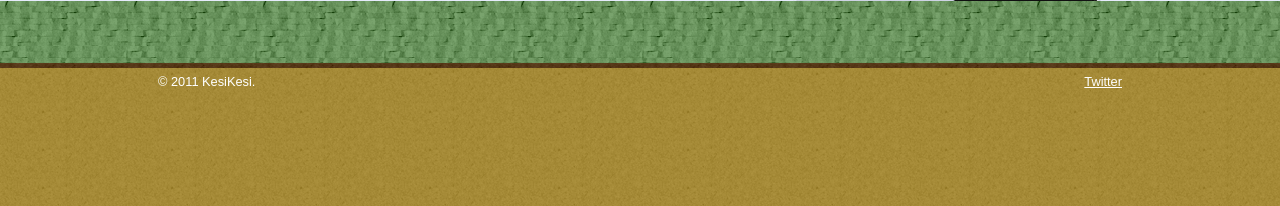
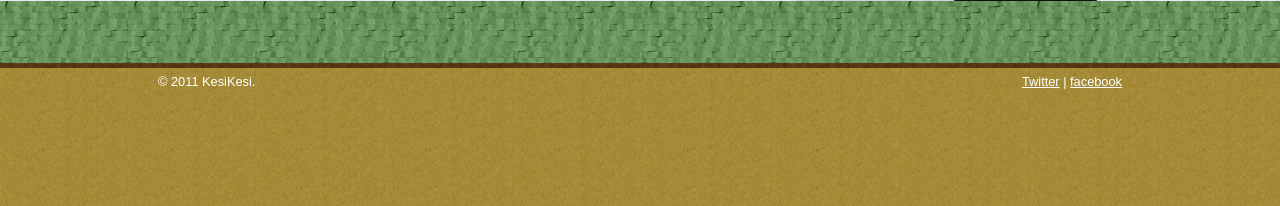
Before and after one commit to Atrac613/kesikesi-GAE, a Python web app: template src/templates/index.html in a window 1280 px wide. Shown: the part 594-800 px from the top of the page. Run offline with Jinja, Linux system fonts and the light colour scheme; the template is opened without the code that fills it, so the values that code supplies are empty; some libraries are stand-ins or nearby versions; some web fonts are replaced.

Commit message:
add facebook link.

```diff
--- a/src/templates/index.html
+++ b/src/templates/index.html
@@ -92,7 +92,7 @@ $(function() {
 			&copy; 2011 KesiKesi.
 		</div>
 		<div id="contacts_info">
-			<a href="http://twitter.com/kesikesi_me">Twitter</a>
+			<a href="http://twitter.com/kesikesi_me">Twitter</a> | <a href="https://www.facebook.com/pages/KesiKesi/112867932155004">facebook</a>
 		</div>
 	</div>
 </div>
```
